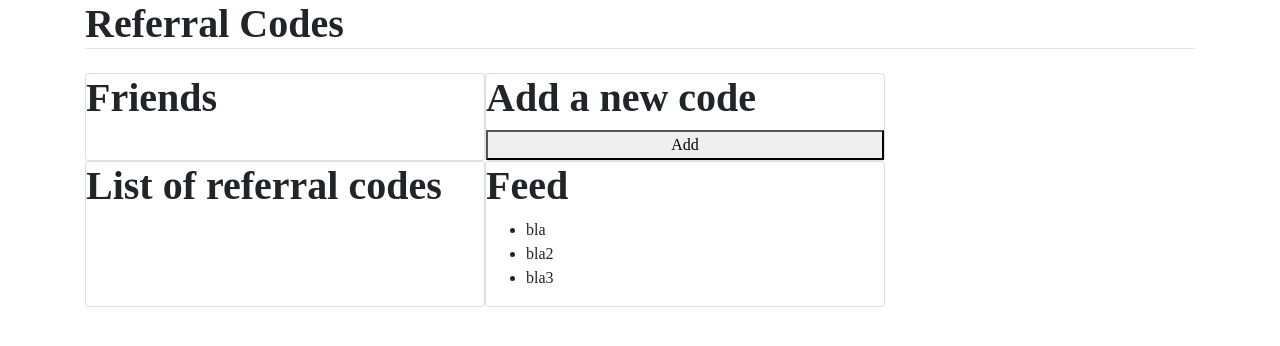
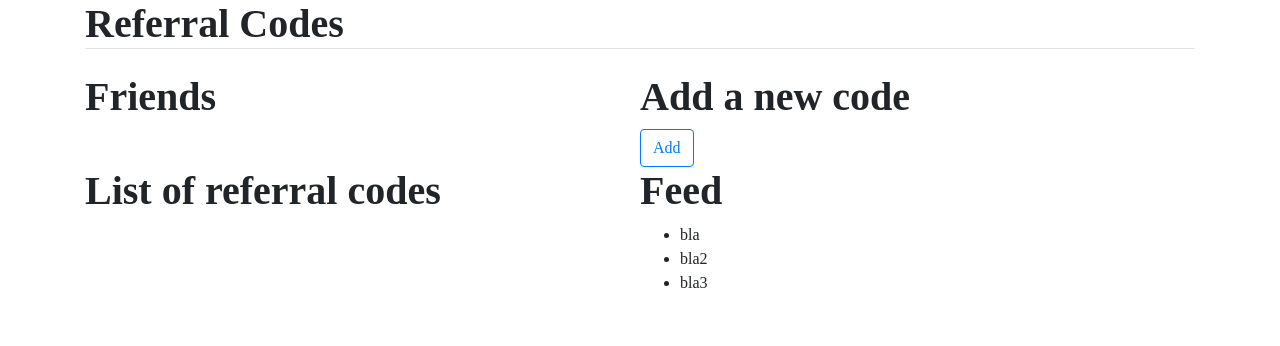
Before and after one commit to aslebloas/eyop, a Django app: page / in a window 1280 px wide. Shown: the part 94-440 px from the top of the page. Run offline with Django 3.2, Linux system fonts and the light colour scheme; the visitor is signed in with stand-in values (Sample User, id 1); data that the repository does not hold is empty; some libraries are stand-ins or nearby versions.

Commit message:
Improve code_list frontend

```diff
--- a/referral_mate/referral_app/static/referral_app/styles.css
+++ b/referral_mate/referral_app/static/referral_app/styles.css
@@ -1,3 +1,4 @@
+
 body {
   font-family: Montserrat-regular, serif;
 }
@@ -50,3 +51,31 @@ h1 {
   right: 30px;
   top: 10px;
 }
+
+/* -------------------------------------
+Main Page Cards
+----------------------------------------*/
+.row {
+  margin-right: 0px;
+  width: 100%;
+}
+.friends-list {
+  display: flex;
+  overflow-y: hidden;
+  overflow-x: scroll;
+}
+
+.friend {
+  padding: 1rem;
+  text-align: center;
+}
+
+.friend p {
+  margin: 0px;
+  color: gray;
+  font-size: small;
+}
+.friends-pic {
+  max-width: 3rem;
+  border-radius: 50%;
+}
--- a/referral_mate/referral_app/templates/referral_app/code_list.html
+++ b/referral_mate/referral_app/templates/referral_app/code_list.html
@@ -4,18 +4,25 @@
 
 <h1 class="border-bottom mb-4">Referral Codes</h1>
 <div class="cards">
-    <div class="card">
+    <div class="row">
+        <div class="col-sm">
             <h1>Friends</h1>
+            <div class="friends-list">
                 {% for element in relationships %}
-            {{ element.to_person.first_name }}
-            <img src="{{ element.to_person.image.url }}" alt="">
+                <div class="friend">
+                    <img src="{{ element.to_person.image.url }}" alt="" class="friends-pic">
+                        <p>{{ element.to_person.first_name }}</p></div>
             {% endfor %}
             </div>
-    <div class="card">
+        </div>
+
+        <div class="col-sm">
             <h1>Add a new code</h1>
-        <button>Add</button>
+            <button class="btn btn-outline-primary">Add</button>
         </div>
-    <div class="card">
+    </div>
+    <div class="row">
+        <div class="col-sm">
             <h1>List of referral codes</h1>
             <ul>
                 {% for code in object_list %}
@@ -25,7 +32,8 @@
                 {% endfor %}
             </ul>
         </div>
-    <div class="card">
+
+        <div class="col-sm">
             <h1>Feed</h1>
             <ul>
                 <li>bla</li>
@@ -34,4 +42,5 @@
             </ul>
         </div>
     </div>
+</div>
 {% endblock %}
```
Lines whose indentation alone changed are shown as unchanged.
